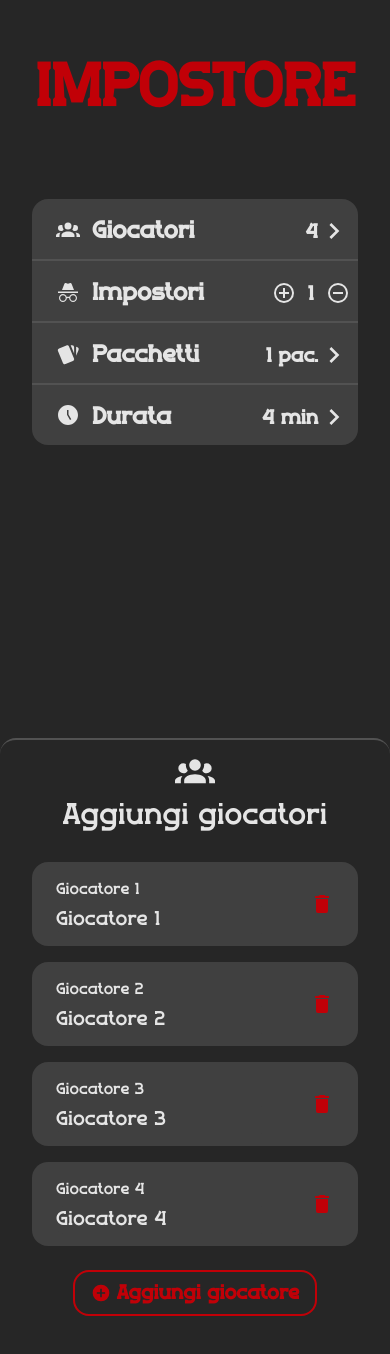
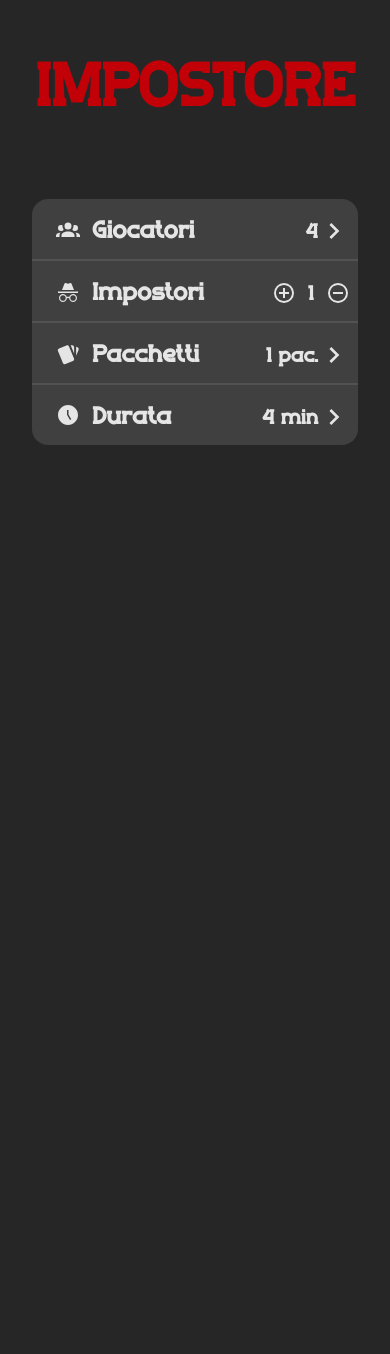
Before and after one commit to Maximilian284/impostor-game, a Vue app: page /new-game in a window 390 px wide. Shown: the part 106-1460 px from the top of the page. After the commit the page ends 844 px from the top, so only its background shows below. Built offline with nearby package versions, Linux system fonts and the light colour scheme.

Commit message:
Fix bug visivo per dispositivi mobile

```diff
--- a/src/views/NewGameView.vue
+++ b/src/views/NewGameView.vue
@@ -98,25 +98,44 @@ watch(players, () => {
     </div>
 
     <!-- Modal Players -->
-    <div :class="showModalPlayers ? 'translate-y-0' : 'translate-y-full'" class="z-10 w-screen h-[calc(100vh-12rem)] absolute bottom-0 left-0 bg-neutral-800 rounded-t-2xl border-t-2 border-neutral-600 transition-transform duration-[400ms] overflow-auto" >
-      <div class="flex flex-col items-center">
+    <Transition name="slide-up">
+      <div v-show="showModalPlayers" class="z-10 w-screen h-[calc(100vh-12rem)] absolute bottom-0 left-0 bg-neutral-800 rounded-t-2xl border-t-2 border-neutral-600 flex flex-col">
+        <div class="shrink-0 flex flex-col items-center">
           <IconPlayers class="inline w-10 h-10 mt-2.5 fill-neutral-200"/>
           <p class="mt-2 mb-7 text-neutral-200 text-3xl">Aggiungi giocatori</p>
-        <div v-for="(player, index) in players" class="bg-neutral-700 rounded-2xl px-6 pt-4 pb-3 mb-4 w-[calc(100vw-4rem)] flex items-center justify-between">
+        </div>
+        <div class="flex-1 overflow-y-auto px-6">
+          <div v-for="(player, index) in players" :key="index" class="bg-neutral-700 rounded-2xl px-6 pt-4 pb-3 mb-4 flex items-center justify-between">
             <div>
               <p class="text-neutral-200">Giocatore {{ index + 1 }}</p>
               <input v-model="players[index]" type="text" class="bg-neutral-700 text-neutral-200 text-xl rounded-lg mt-1 focus:outline-none" placeholder="Nome"/>
             </div>
            <IconTrash @click="players.splice(index, 1)" class="inline w-6 h-6 fill-red-700 mb-1 cursor-pointer"/>
           </div>
-        <button @click="addPlayer" class="flex items-center border-2 text-red-700 px-4 pt-2 pb-1.5 rounded-2xl text-xl font-semibold mt-2 mb-6">
+          <button @click="addPlayer" class="flex items-center border-2 text-red-700 px-4 pt-2 pb-1.5 rounded-2xl text-xl font-semibold mt-2 mb-6 mx-auto">
             <IconPlusFilledCircle class="inline w-5 h-5 fill-red-700 mb-0.5 mr-1.5"/>
-          <p >Aggiungi giocatore</p>
+            <p>Aggiungi giocatore</p>
           </button>
         </div>
       </div>
+    </Transition>
     <div v-if="showModalPlayers" @click="switchVar('players')" class="fixed inset-0 bg-black/20 backdrop-blur-sm transition-opacity duration-300"></div>
 
     <!-- Modal Packets -->
   </div>
 </template>
+
+<style>
+.slide-up-enter-active,
+.slide-up-leave-active {
+  transition: transform 0.4s ease;
+}
+.slide-up-enter-from,
+.slide-up-leave-to {
+  transform: translateY(100%);
+}
+.slide-up-enter-to,
+.slide-up-leave-from {
+  transform: translateY(0);
+}
+</style>
```
Lines whose indentation alone changed are shown as unchanged.
